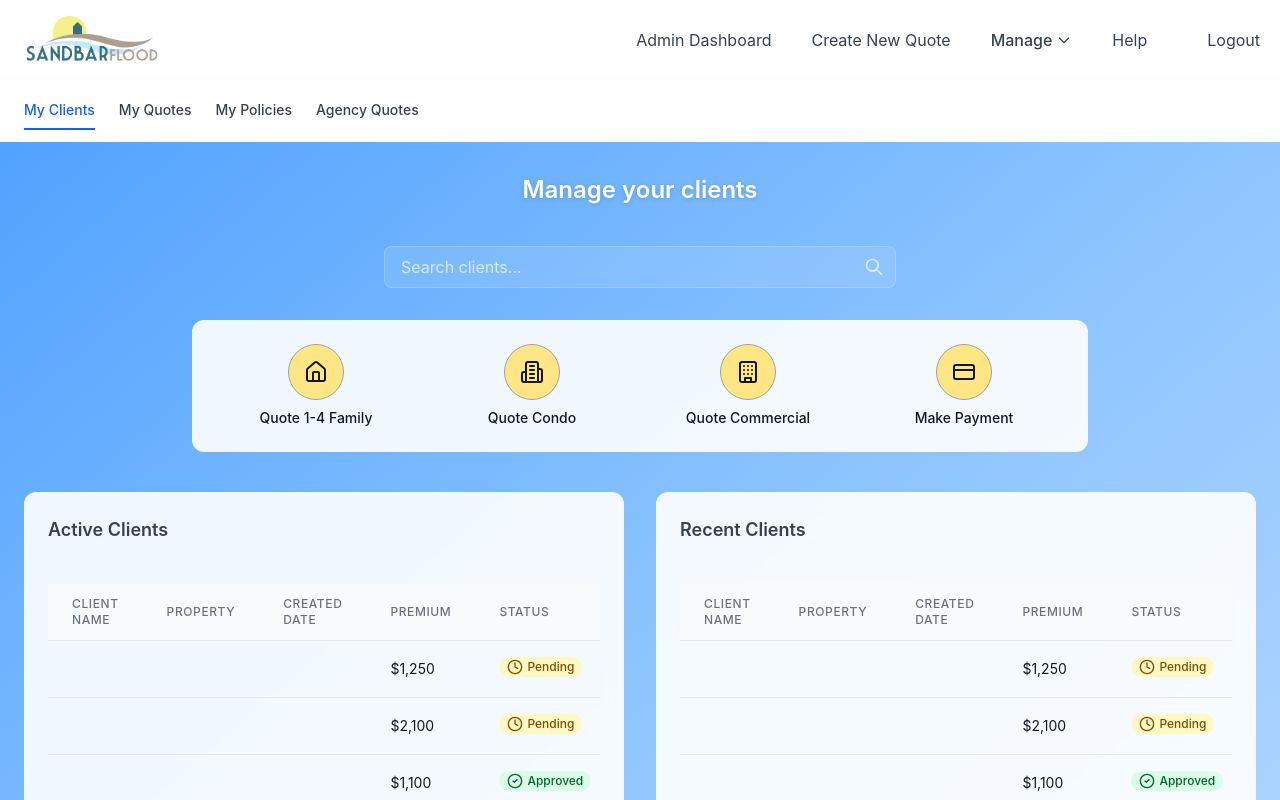
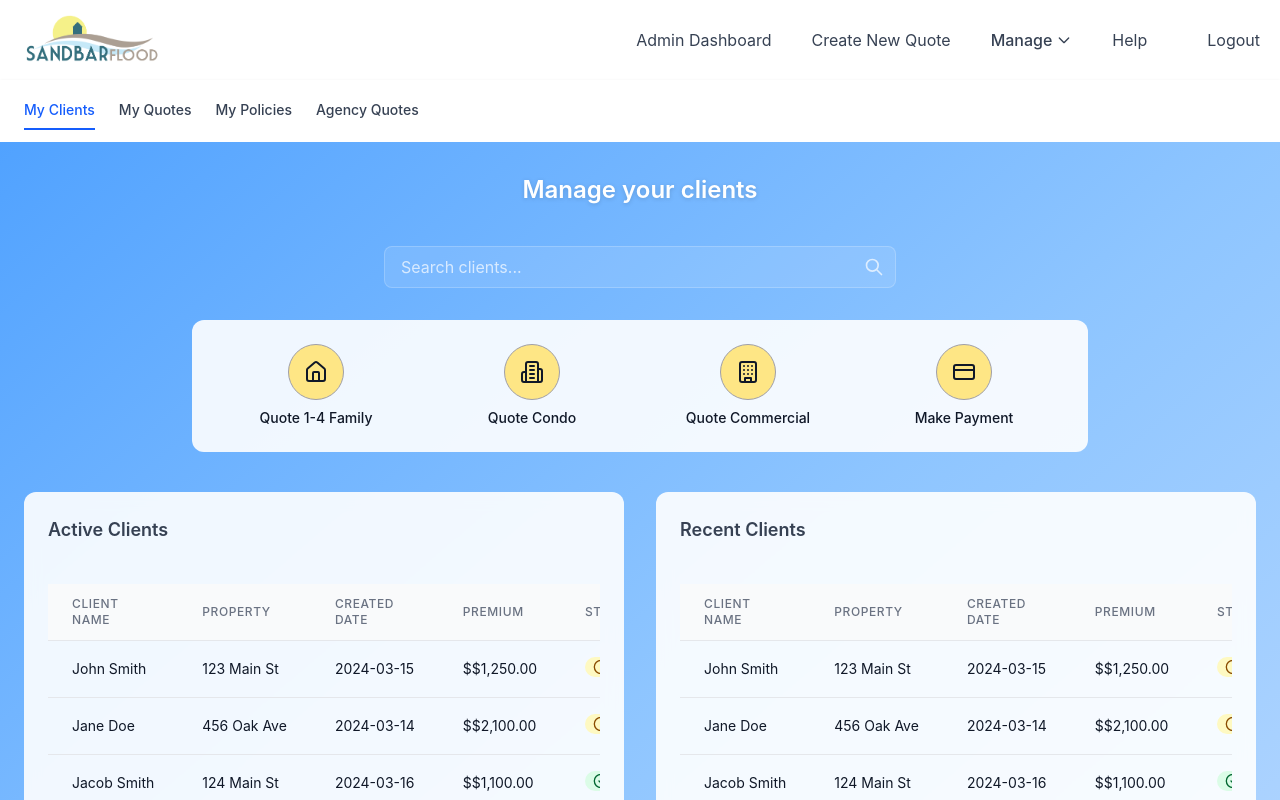
Before and after one commit to marktucker08/sandbar-flood-prototype, a Next.js app: page /manage/clients/my in a window 1280 px wide. Shown: the top 800 px of the page. Built offline with nearby package versions, Linux system fonts and the light colour scheme.

Commit message:
Update styling for action buttons in QuoteResultsPage and refactor sampleQuotes structure in DashboardSection. Enhanced button hover effects for better user experience and improved quote data representation with clearer property names and additional fields.

```diff
--- a/app/(root)/quote/results/page.tsx
+++ b/app/(root)/quote/results/page.tsx
@@ -90,13 +90,13 @@ const QuoteResultsPage = () => {
               </Link>
               <Link
                 href="/"
-                className="flex-1 bg-green-600 text-white px-6 py-3 rounded-lg text-center font-medium hover:bg-amber-700 transition-colors"
+                className="flex-1 bg-green-600 text-white px-6 py-3 rounded-lg text-center font-medium hover:bg-green-700 transition-colors"
               >
                 Submit for Approval
               </Link>
               <Link
                 href="/"
-                className="flex-1 bg-blue-400 text-white px-6 py-3 rounded-lg text-center font-medium hover:bg-amber-700 transition-colors"
+                className="flex-1 bg-blue-400 text-white px-6 py-3 rounded-lg text-center font-medium hover:bg-blue-500 transition-colors"
               >
                 Request to Bind Quote
               </Link>
--- a/components/DashboardSection.tsx
+++ b/components/DashboardSection.tsx
@@ -1,8 +1,8 @@
 import React from "react";
-import QuoteTable from './QuoteTable';
-import type { Quote } from './QuoteTable';
-import { Status } from '@/types/admin';
+import QuoteTable from '@/components/QuoteTable';
+import type { Quote } from '@/types/admin';
 import { Button } from "@/components/ui/button";
+import Link from "next/link";
 
 interface DashboardSectionProps {
   title: string;
@@ -11,30 +11,33 @@ interface DashboardSectionProps {
 
 const DashboardSection: React.FC<DashboardSectionProps> = ({ title, className = '' }) => {
   // This would typically come from an API or database
-  const sampleQuotes = [
+  const sampleQuotes: Quote[] = [
     {
-      id: '1',
-      insuredName: 'John Smith',
-      propertyAddress: '123 Main St, Anytown, USA',
-      dateSubmitted: '2024-03-15',
-      premium: '1,250',
-      status: 'pending' as Status,
+      id: "QOT-001",
+      clientName: "John Smith",
+      property: "123 Main St",
+      status: "pending",
+      premium: "$1,250.00",
+      createdDate: "2024-03-15",
+      expiryDate: "2024-04-15",
     },
     {
-      id: '2',
-      insuredName: 'Jane Doe',
-      propertyAddress: '456 Oak Ave, Somewhere, USA',
-      dateSubmitted: '2024-03-14',
-      premium: '2,100',
-      status: 'pending' as Status,
+      id: "QOT-002",
+      clientName: "Jane Doe",
+      property: "456 Oak Ave",
+      status: "pending",
+      premium: "$2,100.00",
+      createdDate: "2024-03-14",
+      expiryDate: "2024-04-14",
     },
     {
-      id: '3',
-      insuredName: 'Jacob Smith',
-      propertyAddress: '124 Main St, Anytown, USA',
-      dateSubmitted: '2024-03-16',
-      premium: '1,100',
-      status: 'approved' as Status,
+      id: "QOT-003",
+      clientName: "Jacob Smith",
+      property: "124 Main St",
+      status: "approved",
+      premium: "$1,100.00",
+      createdDate: "2024-03-16",
+      expiryDate: "2024-04-16",
     },
   ];
 
@@ -48,9 +51,11 @@ const DashboardSection: React.FC<DashboardSectionProps> = ({ title, className =
       <div className="flex justify-between items-center mb-6">
         <h2 className="card-header">{title}</h2>
         {title === "Quotes Pending Approval" && (
-          <Button className="btn-secondary">
-            View All
-          </Button>
+          <Link href="/admin/dashboard/quotes">
+            <Button className="btn-secondary">
+              View All
+            </Button>
+          </Link>
         )}
       </div>
       <div className="overflow-x-auto">
```
